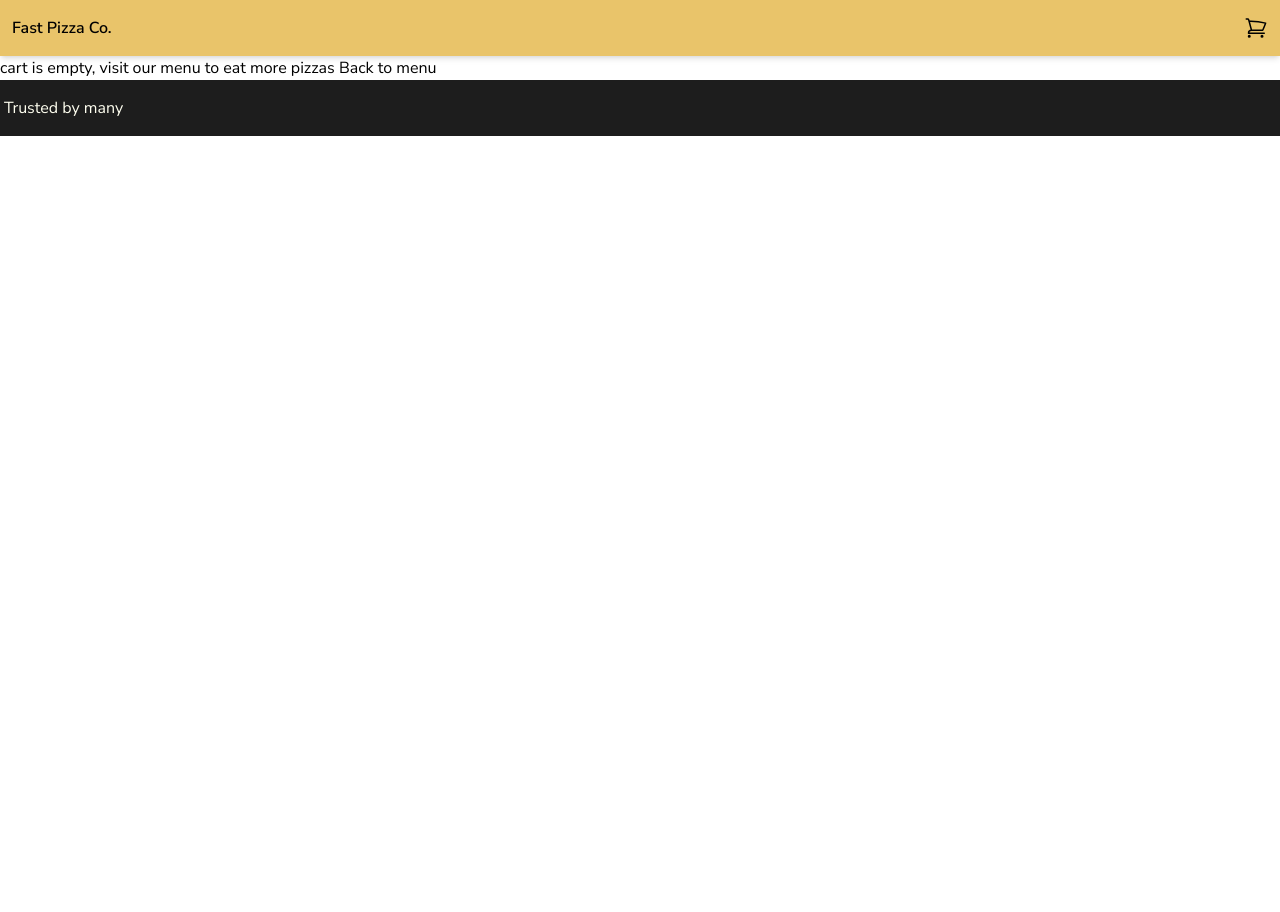
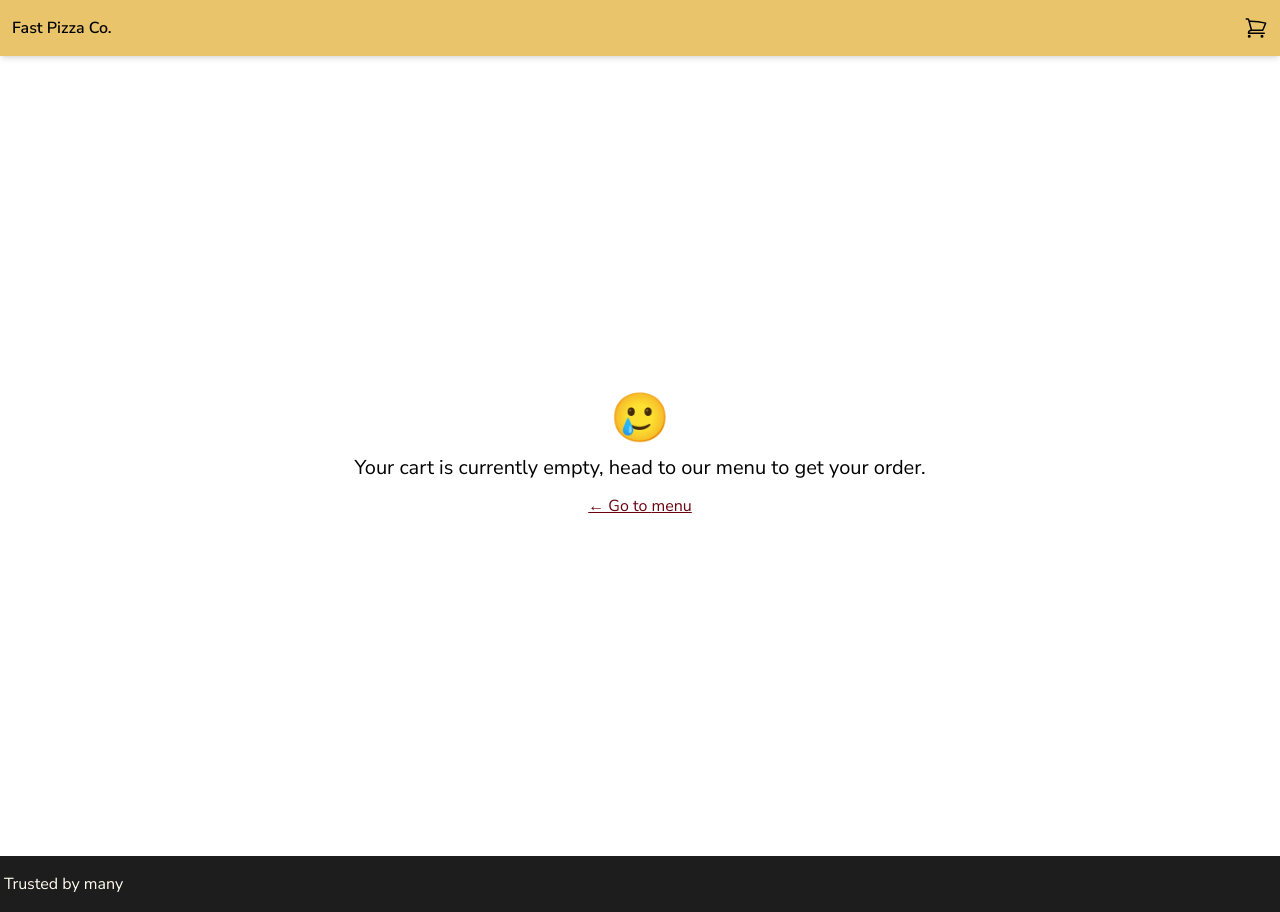
Before and after one commit to DestinyEnder16/jonas-pizza-clone, a React (Vite) app: page /cart in a window 1280 px wide. Before the commit the page ends 800 px from the top, so only its background shows below. Built offline with nearby package versions, Linux system fonts and the light colour scheme.

Commit message:
Done with major design tweaks

```diff
--- a/src/features/cart/Cart.jsx
+++ b/src/features/cart/Cart.jsx
@@ -6,6 +6,7 @@ import Button from "../../ui/Button";
 import { getTotalCost } from "./cartSlice";
 import { Link, useNavigate } from "react-router";
 import { formatCurrency } from "../../utilities/helper";
+import HandleNavigation from "../../ui/HandleNavigation";
 
 function Cart() {
   const { cart } = useSelector((state) => state.cart);
@@ -15,10 +16,13 @@ function Cart() {
 
   if (!cart.length) {
     return (
-      <p>
-        cart is empty, visit our menu to eat more pizzas{" "}
-        <Link to={"/menu"}>Back to menu</Link>
-      </p>
+      <HandleNavigation
+        message={
+          "Your cart is currently empty, head to our menu to get your order."
+        }
+        direction={"menu"}
+        level={1}
+      />
     );
   } else {
     console.log(cart);
--- a/src/features/order/order.jsx
+++ b/src/features/order/order.jsx
@@ -4,6 +4,7 @@ import { useDispatch, useSelector } from "react-redux";
 import { getTotalCartItems } from "../cart/cartSlice";
 import { clearCart } from "../cart/cartSlice";
 import { useState } from "react";
+import HandleNavigation from "../../ui/HandleNavigation";
 
 const formInputFields = `focus:ring-cheese placeholder:text-charcoal text-charcoal ring-offset-cheese rounded-full border border-white bg-[#eda83fe4] px-4 py-2.5 text-sm ml-4 mb-2 ring-offset-1 font-semibold transition-all duration-300 focus:ring focus:outline-none md:px-4 md:py-3 `;
 
@@ -19,9 +20,11 @@ function Order() {
 
   if (!totalItemsInCart)
     return (
-      <p>
-        Head to our menu to create an order <Link to="/menu"> &larr; Menu</Link>
-      </p>
+      <HandleNavigation
+        message={"Add items to the cart to create an order."}
+        direction={"menu"}
+        level={0}
+      />
     );
 
   function handleSubmit(e) {
--- a/src/features/user/Username.jsx
+++ b/src/features/user/Username.jsx
@@ -2,7 +2,7 @@ import { useSelector } from "react-redux";
 
 function Username() {
   const { username } = useSelector((store) => store.user);
-  return <div className="font-medium">{username}</div>;
+  return <div className="font-semibold">{username}</div>;
 }
 
 export default Username;
--- a/src/index.css
+++ b/src/index.css
@@ -13,6 +13,44 @@
   }
   .padding {
     @apply px-5 py-3;
+  }
+  .loader {
+    width: 45px;
+    aspect-ratio: 0.75;
+    --c: no-repeat linear-gradient(maroon 0 0);
+    background:
+      var(--c) 0% 50%,
+      var(--c) 50% 50%,
+      var(--c) 100% 50%;
+    background-size: 20% 50%;
+    animation: loading 1s infinite linear;
+  }
+
+  @keyframes loading {
+    20% {
+      background-position:
+        0% 0%,
+        50% 50%,
+        100% 50%;
+    }
+    40% {
+      background-position:
+        0% 100%,
+        50% 0%,
+        100% 50%;
+    }
+    60% {
+      background-position:
+        0% 50%,
+        50% 100%,
+        100% 0%;
+    }
+    80% {
+      background-position:
+        0% 50%,
+        50% 50%,
+        100% 100%;
+    }
   }
 }
 
--- a/src/ui/AppLayout.jsx
+++ b/src/ui/AppLayout.jsx
@@ -1,6 +1,7 @@
 import { Outlet, useNavigation } from "react-router";
 import Header from "./Header";
 import Footer from "./Footer";
+import Loader from "../ui/Loader";
 
 function AppLayout() {
   const navigation = useNavigation();
@@ -8,7 +9,7 @@ function AppLayout() {
 
   return (
     <div className="grid h-full grid-rows-[auto_1fr_auto]">
-      {isLoading && <p>loading</p>}
+      {isLoading && <Loader />}
       <Header />
       <main className="h-full">
         <Outlet />
--- a/src/ui/Button.jsx
+++ b/src/ui/Button.jsx
@@ -7,7 +7,7 @@ function Button({ children, type, to, onClick }) {
   const styles = {
     link: `bg-crust text-maroon ${!isMounted ? `translate-y-4 opacity-0` : `translate-y-0 opacity-100`} cursor-pointer rounded-3xl px-4 py-5 text-sm transition-all  hover:bg-cheese font-semibold duration-500 ease-in-out`,
     button: `bg-cheese text-maroon ${!isMounted ? `translate-y-4 opacity-0` : `translate-y-0 opacity-100`} cursor-pointer rounded-3xl px-4 py-5 font-medium transition-all duration-500 ease-in-out`,
-    primary: `bg-cheese text-charcoal px-3 py-4 font-bold rounded-2xl text-sm cursor-pointer`,
+    primary: `bg-cheese text-charcoal px-3 py-3 font-bold rounded-2xl text-sm cursor-pointer`,
     secondary: `bg-red px-2 rounded-full text-white cursor-pointer font-medium`,
   };
 
--- /dev/null
+++ b/src/ui/HandleNavigation.jsx
@@ -0,0 +1,18 @@
+import { Link } from "react-router";
+
+function HandleNavigation({ message, direction, level }) {
+  return (
+    <aside className="padding flex h-lvh flex-col items-center justify-center gap-3">
+      <span className="text-5xl">{level === 0 ? "😏" : "🥲"}</span>
+      <h3 className="text-center text-xl">{message}</h3>
+      <Link
+        className="text-maroon cursor-pointer underline"
+        to={`/${direction}`}
+      >
+        &larr; Go to {direction}
+      </Link>
+    </aside>
+  );
+}
+
+export default HandleNavigation;
--- a/src/ui/Header.jsx
+++ b/src/ui/Header.jsx
@@ -8,7 +8,7 @@ function Header() {
   const { username } = useSelector((store) => store.user);
   const totalCartItems = useSelector(getTotalCartItems);
   return (
-    <header className="bg-crust text-md sticky top-0 z-50 flex h-min w-full justify-between px-3 py-4 shadow-md">
+    <header className="bg-crust text-md sticky top-0 z-50 flex h-min w-full items-center justify-between px-3 py-4 shadow-md">
       <nav>
         <Link to={"/"} className="font-semibold outline-none">
           Fast Pizza Co.
--- /dev/null
+++ b/src/ui/Loader.jsx
@@ -0,0 +1,9 @@
+function Loader() {
+  return (
+    <div className="absolute inset-0 z-50 flex items-center justify-center bg-slate-200/20 backdrop-blur-sm">
+      <div className="loader"></div>
+    </div>
+  );
+}
+
+export default Loader;
```
